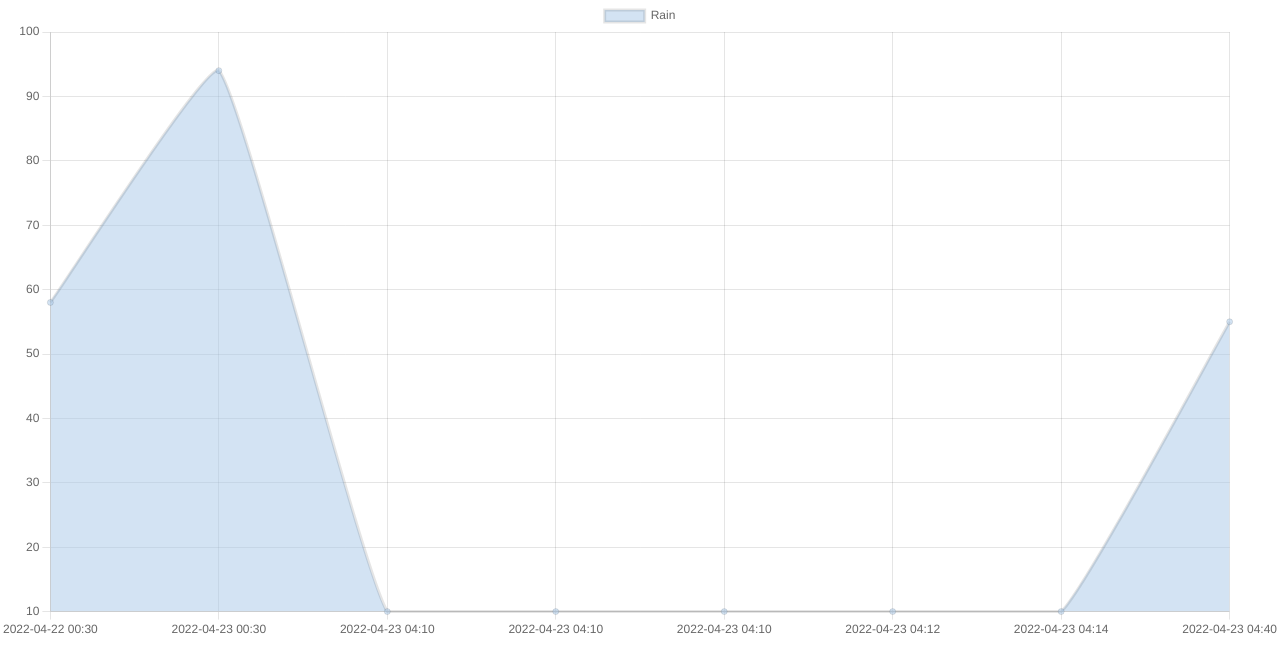
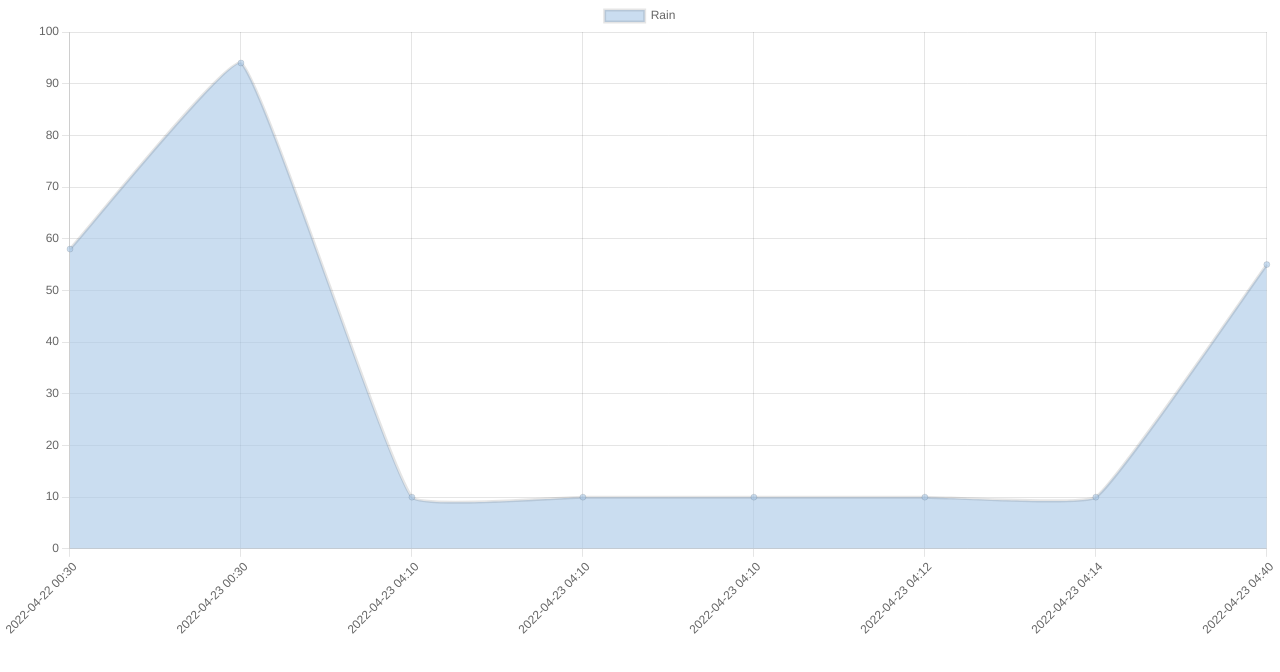
Before and after one commit to sjkingo/weather, a plain HTML site: page index.html in a window 1280 px wide. Drawn offline with nearby package versions, Linux system fonts and the light colour scheme.

Commit message:
Tweak display of chart

```diff
--- a/index.html
+++ b/index.html
@@ -34,13 +34,26 @@
 
                     var chartRain = new Chart($("#chart-rain"), {
                         type: 'line',
+                        options: {
+                            scales: {
+                                x: {
+                                    ticks: {
+                                        maxRotation: 45,
+                                        minRotation: 45
+                                    }
+                                },
+                                y: {
+                                    min: 0
+                                }
+                            }
+                        },
                         data: {
                             labels: labels,
                             datasets: [{
                                 label: 'Rain',
                                 data: dataRain,
                                 fill: true,
-                                backgroundColor: 'rgba(167, 199, 231, 0.5)',
+                                backgroundColor: 'rgba(167, 199, 231, 0.6)',
                                 tension: 0.1
                             }]
                         }
```
